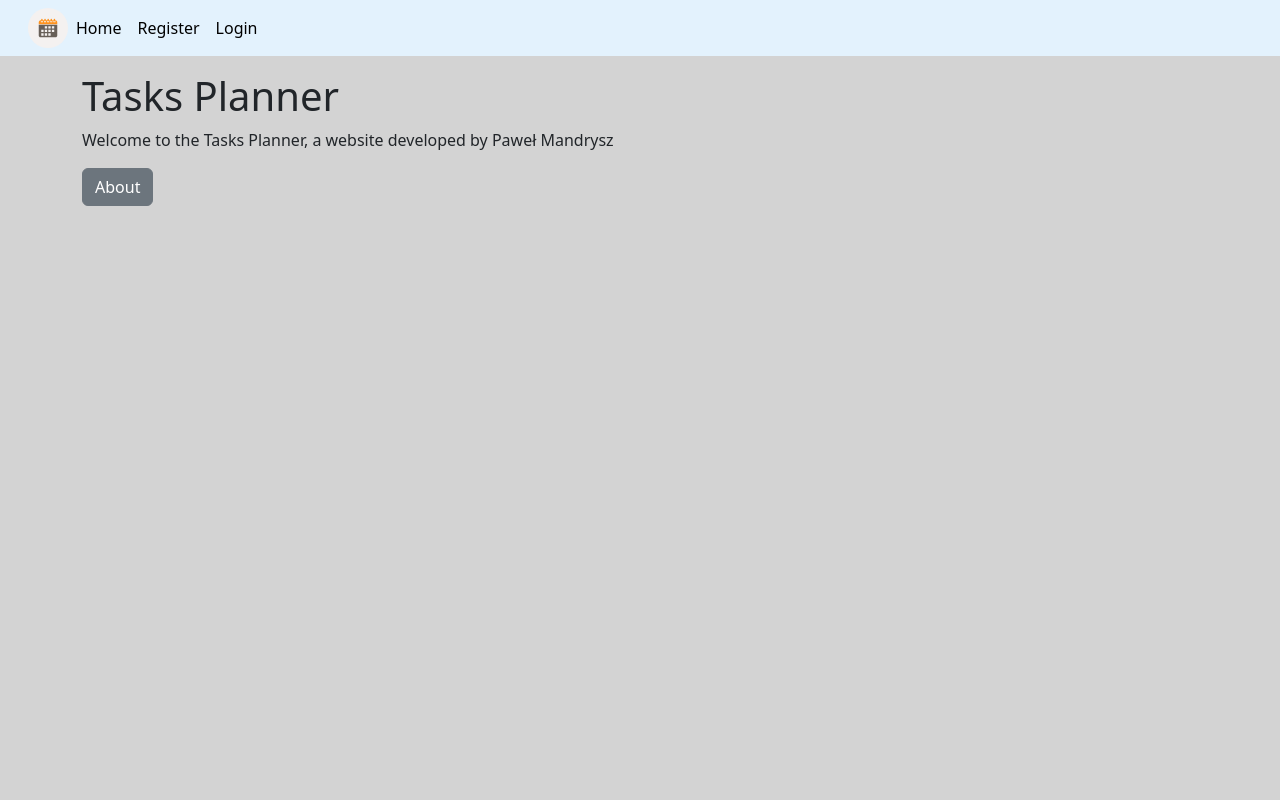
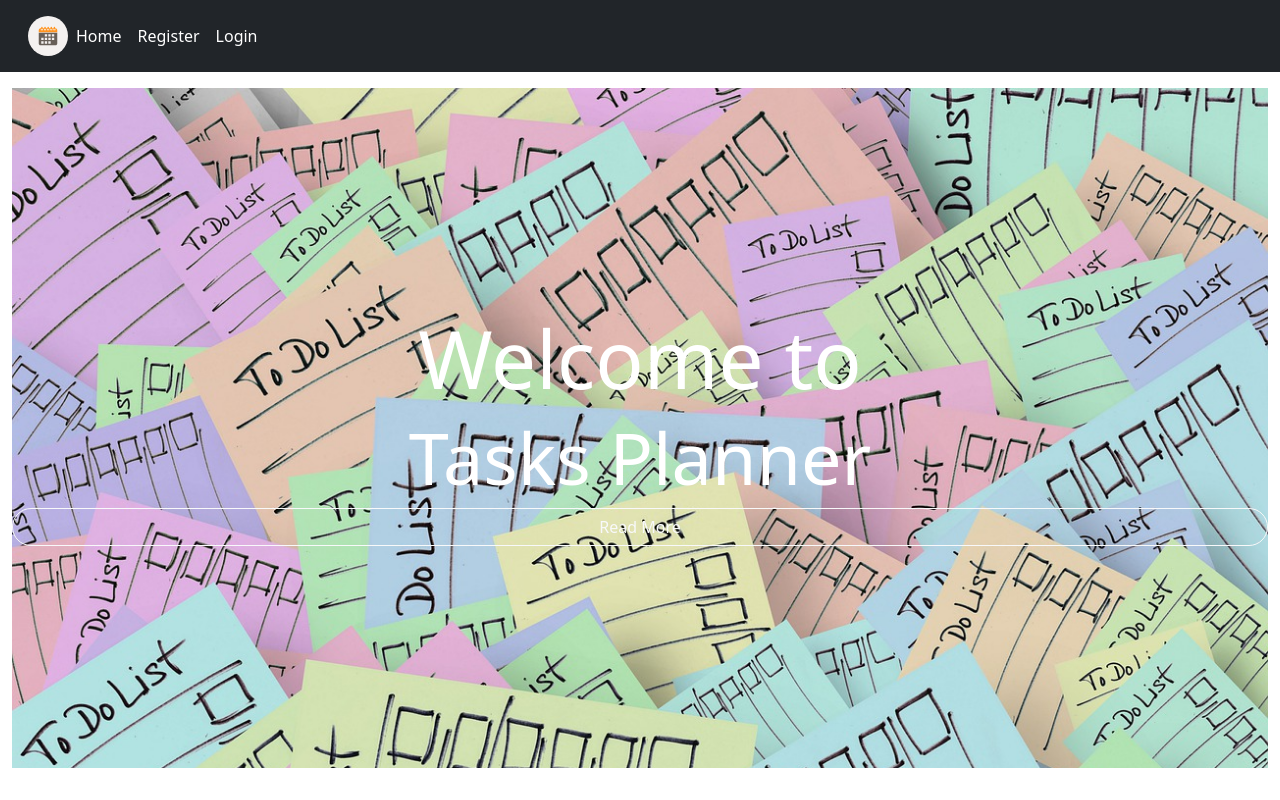
Before and after one commit to Mandi97/tasks_planner, a Django app: page / in a window 1280 px wide. Run offline with Django 4.2, Linux system fonts and the light colour scheme; some libraries are stand-ins or nearby versions.

Commit message:
add image to home page, read more button and read more template

```diff
--- a/home/templates/home/home.html
+++ b/home/templates/home/home.html
@@ -1,22 +1,13 @@
 {% extends 'base.html' %}
 
-{% block container %}
-    <h1>Tasks Planner</h1>
-    <p>Welcome to the Tasks Planner, a website developed by Paweł Mandrysz</p>
-    <button class="btn btn-secondary" type="button" data-bs-toggle="offcanvas" data-bs-target="#staticBackdrop" aria-controls="staticBackdrop">
-      About
-    </button>
-
-    <div class="offcanvas offcanvas-start text-bg-dark" data-bs-backdrop="static" tabindex="-1" id="staticBackdrop" aria-labelledby="staticBackdropLabel">
-      <div class="offcanvas-header">
-        <h5 class="offcanvas-title" id="staticBackdropLabel">About Tasks Planner</h5>
-        <button type="button" class="btn-close" data-bs-dismiss="offcanvas" aria-label="Close"></button>
-      </div>
-      <div class="offcanvas-body">
-        <div>
-          Tasks Planner is a website application which allows to create planners, create tasks and add them to selected planner.
-            It helps to keep an eye on the tasks you need to do.
-        </div>
-      </div>
+{% block content %}
+<section class="container-fluid">
+    <div class="d-flex bg-img flex-column w-100 justify-content-center">
+        <h2 class="display-1 text-center text-white">Welcome to</h2>
+        <h5 class="display-2 text-center text-white font-weight-bold">
+            Tasks Planner
+        </h5>
+        <a type="button" class="btn btn-outline-light w-10 rounded-pill" href="{% url 'home:read-more' %}">Read More</a>
     </div>
+</section>
 {% endblock %}
--- /dev/null
+++ b/home/templates/home/read_more.html
@@ -0,0 +1 @@
+{% extends 'base.html' %}
--- a/home/urls.py
+++ b/home/urls.py
@@ -6,5 +6,6 @@ app_name = 'home'
 
 urlpatterns = [
     path('', views.HomeView.as_view(), name='home'),
+    path('read_more', views.ReadMore.as_view(), name='read-more')
 
 ]
--- a/home/views.py
+++ b/home/views.py
@@ -4,3 +4,8 @@ from django.views.generic import TemplateView
 class HomeView(TemplateView):
     """Display homepage view"""
     template_name = 'home/home.html'
+
+
+class ReadMore(TemplateView):
+    """Display read more page"""
+    template_name = 'home/read_more.html'
--- a/static/style/main.css
+++ b/static/style/main.css
@@ -2,3 +2,14 @@
     width: 40px;
     height: 40px;
 }
+
+body{
+    background: #fff;
+}
+
+.bg-img{
+    background-image:url(/static/images/homepage_image.jpeg);
+    background-size: cover;
+    background-repeat: no-repeat;
+    height: 85vh;
+}
--- a/templates/base.html
+++ b/templates/base.html
@@ -11,7 +11,7 @@
     <link rel="stylesheet" href="{% static 'style/main.css' %}">
     <script src="{% static 'scripts/bootstrap.bundle.min.js' %}" async defer></script>
 </head>
-<body style="background-color: lightgrey">
+<body>
 
 {% include 'partials/nav.html' %}
 
@@ -25,6 +25,8 @@
         </div>
     </div>
 </div>
+{% block content %}
 
+{% endblock %}
 </body>
 </html>
--- a/templates/partials/nav.html
+++ b/templates/partials/nav.html
@@ -1,6 +1,6 @@
 {% load static %}
-<nav class="navbar navbar-expand-lg" style="background-color: #e3f2fd">
-  <div class="container-fluid">
+<nav class="navbar navbar-expand-md navbar-dark bg-dark"">
+  <div class="container-fluid py-2">
     <a class="navbar-brand" href="#"></a>
       <img src="{% static 'images/logo.svg' %}" class="logo" alt="">
     <button class="navbar-toggler" type="button" data-bs-toggle="collapse" data-bs-target="#navbarScroll" aria-controls="navbarScroll" aria-expanded="false" aria-label="Toggle navigation">
```
Also changed, not shown: static/images/homepage_image.jpeg (added).
